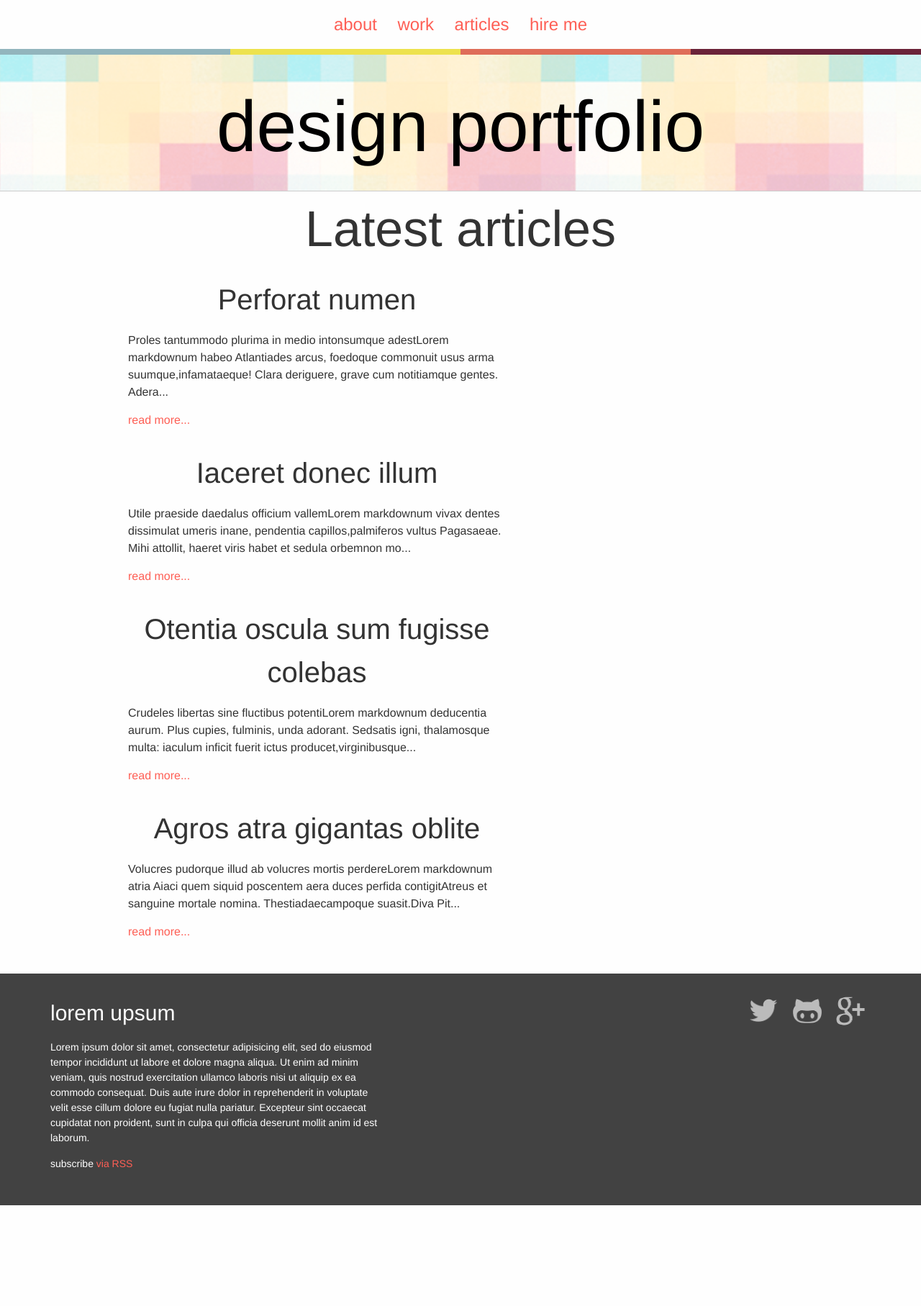
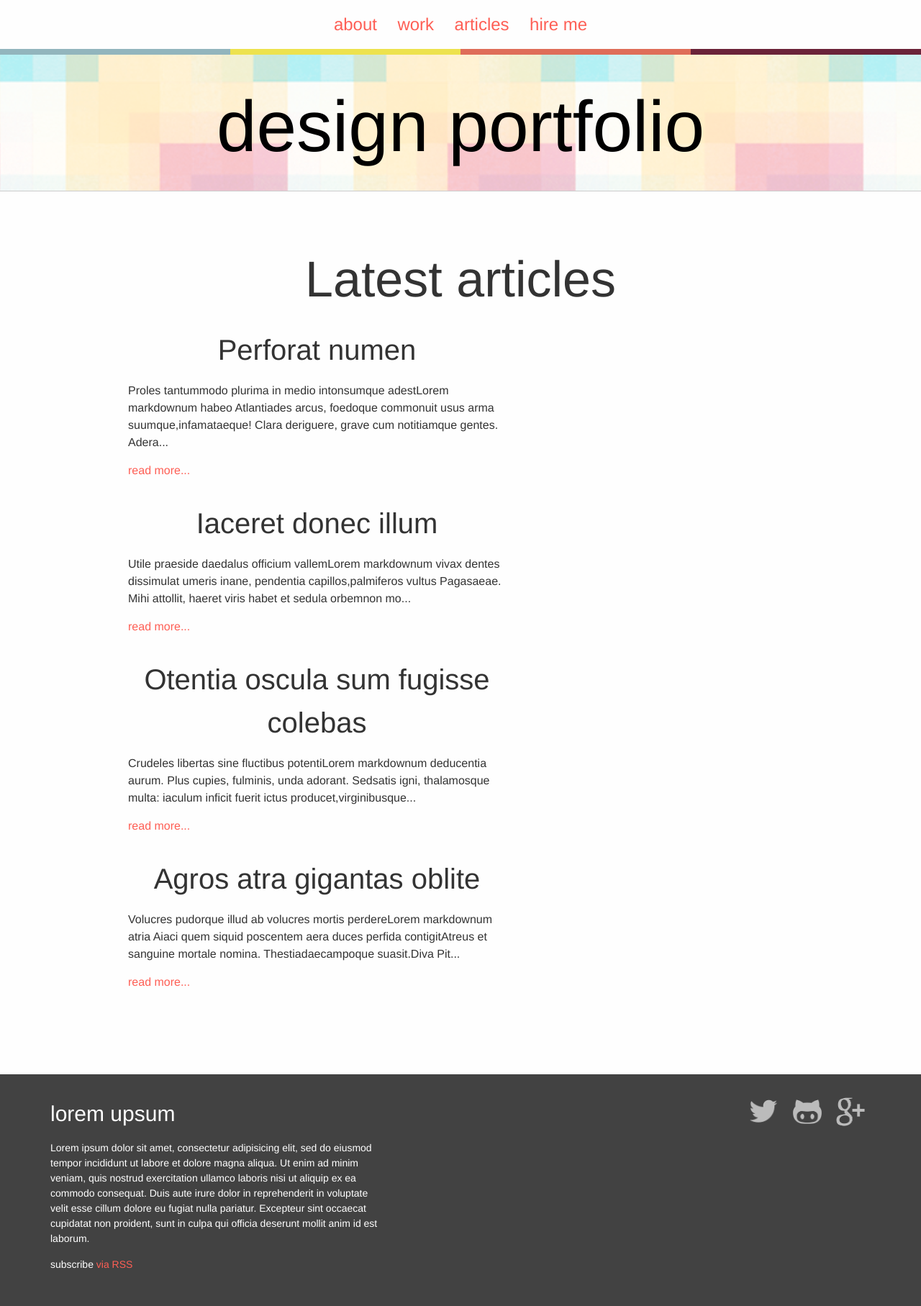
Before and after one commit to cpoumian/designer-portfolio, a Jekyll site: the page built from index.html, in a window 1280 px wide. Shown: the whole page at 72% size. Built offline with Jekyll 4.4.1, drawn with Linux system fonts in a browser that asks for light colours; before the commit the page ends 1675 px from its top, so only the background shows below that.

Commit message:
Add styles for the sectioned content

```diff
--- a/_sass/_layout.scss
+++ b/_sass/_layout.scss
@@ -55,3 +55,13 @@
         margin: 0 0.5em;
     }
 }
+
+// sections
+
+.site-section {
+    @extend %clearfix;
+    padding-top: $h1-font-size;
+}
+.site-section-last {
+    padding-bottom: $h1-font-size;
+}
```
